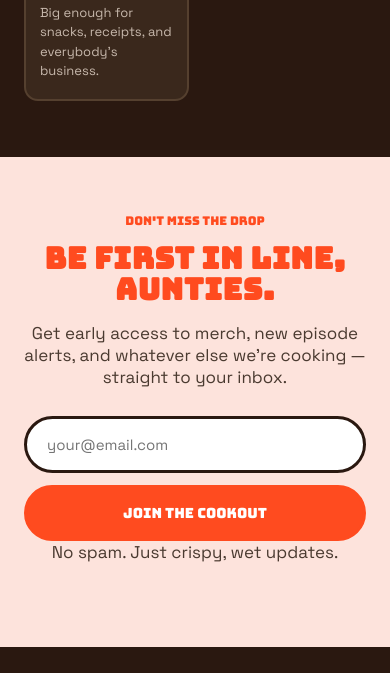
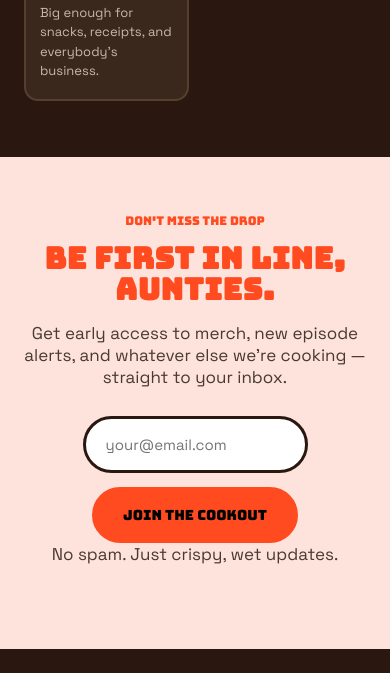
Before and after one commit to extracrispyextrawetpod-design/extracrispyextrawet, a plain HTML site: page index.html in a window 390 px wide. Shown: the part 3758-4431 px from the top of the page. Drawn offline with Linux system fonts and the light colour scheme; no server answers.

Commit message:
Add files via upload

```diff
--- a/index.html
+++ b/index.html
@@ -175,6 +175,38 @@
   }
   .waitlist h2{font-size:clamp(30px,5vw,48px);color:var(--crispy);max-width:18ch;margin:0 auto 16px;}
   .waitlist p{max-width:50ch;margin:0 auto 28px;font-size:17px;color:#4a3a30;}
+
+  /* MailerLite widget overrides to match brand */
+  #mlb2-43402524.ml-form-embedContainer{max-width:480px;margin:0 auto;}
+  #mlb2-43402524 .ml-form-embedWrapper{background:transparent!important;}
+  #mlb2-43402524 .ml-form-embedBody{padding:0!important;}
+  #mlb2-43402524 .ml-form-formContent{margin:0 0 14px 0!important;display:flex;gap:12px;flex-wrap:wrap;justify-content:center;}
+  #mlb2-43402524 .ml-form-fieldRow{margin:0!important;flex:1;min-width:220px;}
+  #mlb2-43402524 input[type=email]{
+    border:3px solid var(--charcoal)!important;
+    border-radius:100px!important;
+    padding:16px 20px!important;
+    font-family:'Space Grotesk',sans-serif!important;
+    font-size:15px!important;
+    height:auto!important;
+  }
+  #mlb2-43402524 .ml-form-embedSubmit{margin:0!important;width:auto!important;float:none!important;}
+  #mlb2-43402524 .ml-form-embedSubmit button.primary{
+    background:var(--crispy)!important;
+    border:3px solid var(--crispy)!important;
+    border-radius:100px!important;
+    font-family:'Bungee',cursive!important;
+    font-size:14px!important;
+    padding:16px 28px!important;
+    width:auto!important;
+    white-space:nowrap;
+  }
+  #mlb2-43402524 .ml-form-embedSubmit button.primary:hover{background:var(--crispy-dark)!important;}
+  #mlb2-43402524 .ml-form-successContent h4{font-family:'Bungee',cursive!important;color:var(--crispy)!important;font-size:20px!important;}
+  #mlb2-43402524 .ml-form-successContent p{font-family:'Space Grotesk',sans-serif!important;color:var(--charcoal)!important;}
+  @media (max-width:480px){
+    #mlb2-43402524 .ml-form-formContent{flex-direction:column;}
+  }
   form.signup{
     display:flex;gap:12px;max-width:480px;margin:0 auto;flex-wrap:wrap;justify-content:center;
   }
@@ -360,17 +392,50 @@
     <div class="section-tag" style="text-align:center;">DON'T MISS THE DROP</div>
     <h2>Be first in line, aunties.</h2>
     <p>Get early access to merch, new episode alerts, and whatever else we're cooking &mdash; straight to your inbox.</p>
-    <form class="signup" id="waitlistForm" action="https://assets.mailerlite.com/jsonp/2491378/forms/192180217576424613/subscribe" method="post" target="hidden_iframe">
-      <input type="hidden" name="ml-submit" value="1">
-      <input type="hidden" name="anticsrf" value="true">
-      <input type="email" name="fields[email]" id="emailInput" placeholder="your@email.com" required aria-label="Email address">
-      <button type="submit" class="btn btn-solid">Join the Cookout</button>
-    </form>
-    <iframe name="hidden_iframe" style="display:none;"></iframe>
-    <div class="success-msg" id="successMsg">You're in! Watch your inbox &mdash; the aunties will be in touch. 🔥</div>
+    <div id="mlb2-43402524" class="ml-form-embedContainer ml-subscribe-form ml-subscribe-form-43402524">
+      <div class="ml-form-align-center">
+        <div class="ml-form-embedWrapper embedForm">
+          <div class="ml-form-embedBody ml-form-embedBodyDefault row-form">
+            <form class="ml-block-form" action="https://assets.mailerlite.com/jsonp/2491378/forms/192180217576424613/subscribe" data-code="" method="post" target="_blank">
+              <div class="ml-form-formContent">
+                <div class="ml-form-fieldRow ml-last-item">
+                  <div class="ml-field-group ml-field-email ml-validate-email ml-validate-required">
+                    <input aria-label="email" aria-required="true" type="email" class="form-control" name="fields[email]" placeholder="your@email.com" autocomplete="email">
+                  </div>
+                </div>
+              </div>
+              <input type="hidden" name="ml-submit" value="1">
+              <div class="ml-form-embedSubmit">
+                <button type="submit" class="primary">Join the Cookout</button>
+                <button disabled="disabled" style="display: none;" type="button" class="loading">
+                  <div class="ml-form-embedSubmitLoad"></div>
+                  <span class="sr-only">Loading...</span>
+                </button>
+              </div>
+              <input type="hidden" name="anticsrf" value="true">
+            </form>
+          </div>
+          <div class="ml-form-successBody row-success" style="display: none">
+            <div class="ml-form-successContent">
+              <h4>You're in!</h4>
+              <p>Watch your inbox &mdash; the aunties will be in touch. 🔥</p>
+            </div>
+          </div>
+        </div>
+      </div>
+    </div>
     <p class="form-note">No spam. Just crispy, wet updates.</p>
   </div>
 </section>
+
+<script>
+  function ml_webform_success_43402524() {
+    var $ = ml_jQuery || jQuery;
+    $('.ml-subscribe-form-43402524 .row-success').show();
+    $('.ml-subscribe-form-43402524 .row-form').hide();
+  }
+</script>
+<script src="https://groot.mailerlite.com/js/w/webforms.min.js?v83147fa8ce2d95cb73ece7f28b469519" type="text/javascript"></script>
 
 <footer>
   <div class="wrap">
@@ -384,14 +449,5 @@
   <div class="footer-bottom wrap">&copy; 2026 Extra Crispy Extra Wet. Atlanta, GA. Made by aunties, for aunties.</div>
 </footer>
 
-<script>
-  const form = document.getElementById('waitlistForm');
-  const successMsg = document.getElementById('successMsg');
-  form.addEventListener('submit', function(e){
-    // Real submission happens quietly to MailerLite via the hidden iframe.
-    successMsg.style.display = 'block';
-    form.reset();
-  });
-</script>
 </body>
 </html>
```
